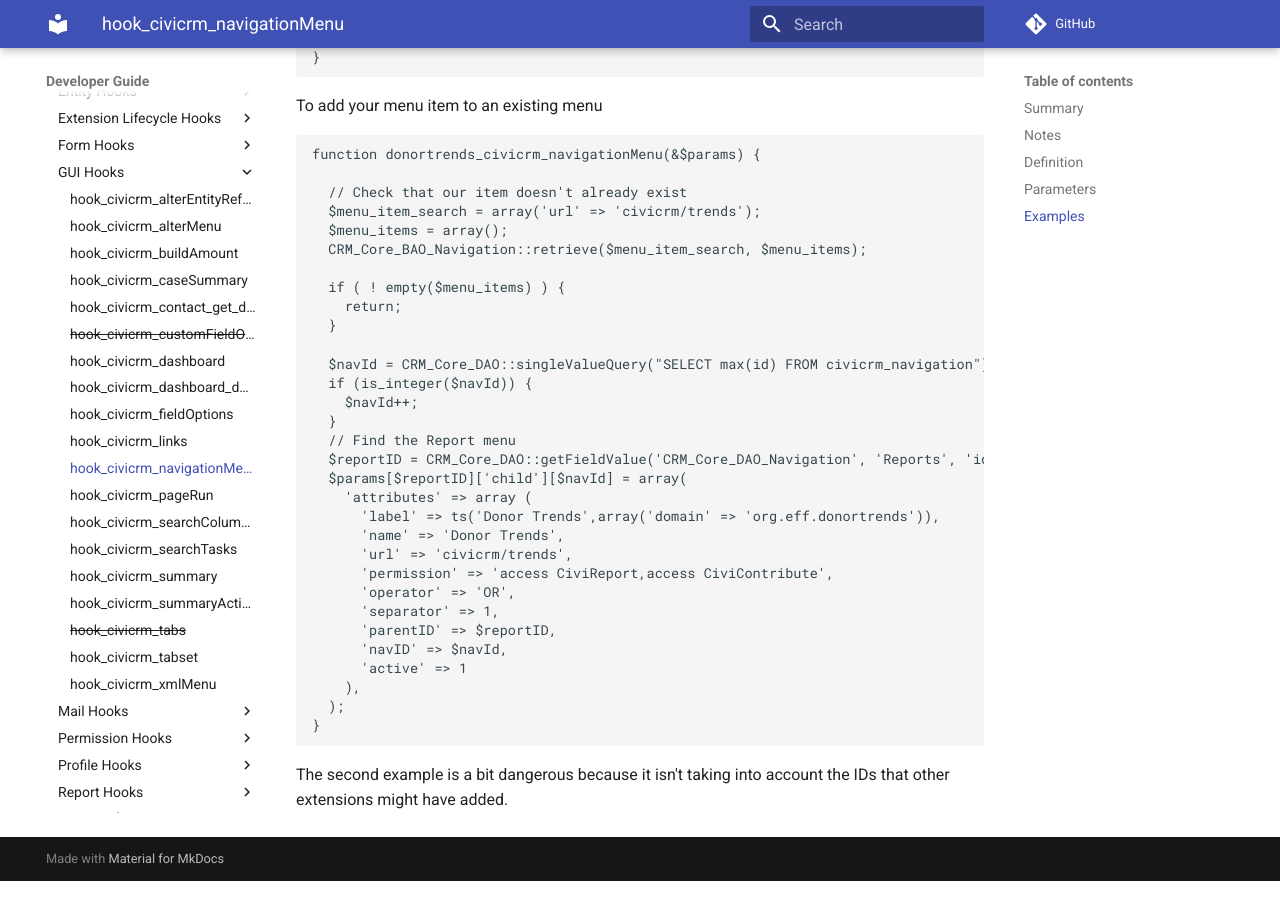
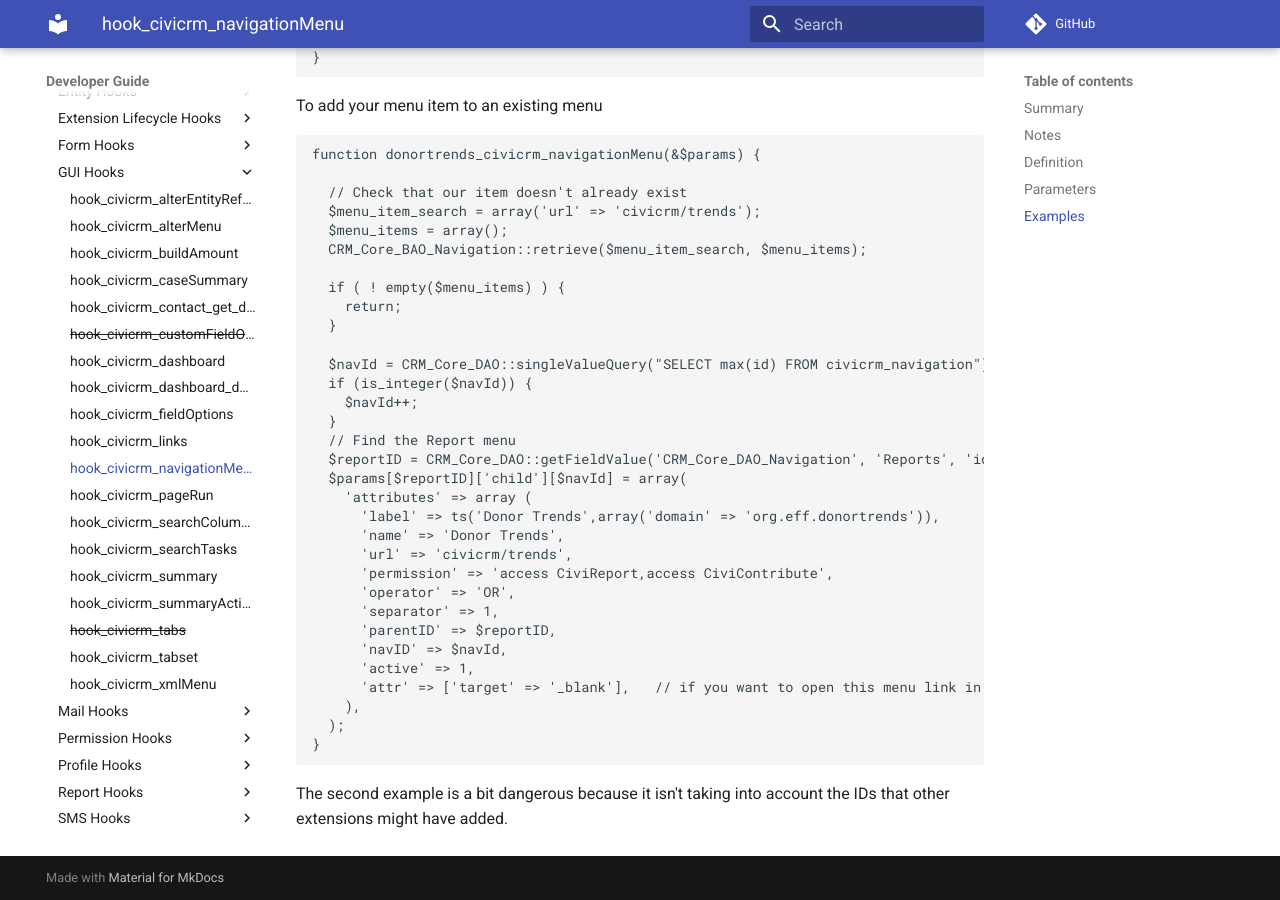
Before and after one commit to civicrm/civicrm-dev-docs, an MkDocs documentation site: the page built from docs/hooks/hook_civicrm_navigationMenu.md, in a window 1280 px wide and 900 px high, scrolled down 2387 px. Built offline with MkDocs 1.6.1 and Material for MkDocs 9.7.7, drawn with Linux system fonts in a browser that asks for light colours; comment, search, counter and statistics services are not loaded; old or Windows-style settings are respelled for this version of MkDocs.

Commit message:
update navigationMenu hook example to show use of 'attr' parameter

```diff
--- a/docs/hooks/hook_civicrm_navigationMenu.md
+++ b/docs/hooks/hook_civicrm_navigationMenu.md
@@ -134,7 +134,8 @@
       'separator' => 1,
       'parentID' => $reportID,
       'navID' => $navId,
-      'active' => 1
+      'active' => 1,
+      'attr' => ['target' => '_blank'],   // if you want to open this menu link in a new page, then add '_target' attribute
     ),
   );
 }
```
